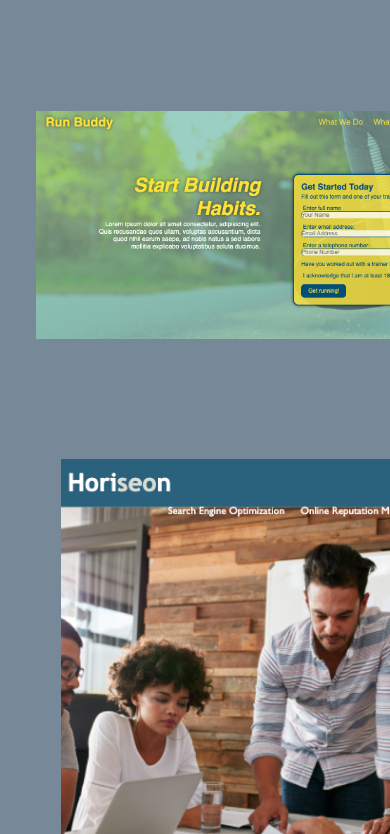
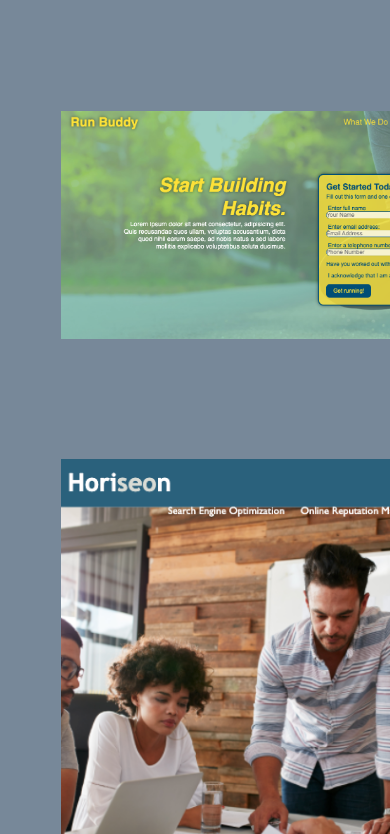
Before and after one commit to thomascupchurch/professional-portfolio-project, a plain HTML site: page index.html in a window 390 px wide. Shown: the part 794-1628 px from the top of the page. Drawn offline with Linux system fonts and the light colour scheme.

Commit message:
fixed ignore issues

```diff
--- a/assets/style.css
+++ b/assets/style.css
@@ -134,3 +134,29 @@ div #Robot-Gladiators {
   @media screen and (max-width: 575px) {
 
   }
+
+
+@media only screen and (max-width: 600px) {
+    body {
+        display: flex;
+        flex-direction: column;
+        justify-content: center;
+        align-items: center;
+    }
+}
+
+@media only screen and (min-width: 600px) {
+
+}
+
+@media only screen and (min-width: 768px) {
+
+}
+
+@media only screen and (min-width: 992px) {
+
+}
+
+@media only screen and (min-width: 1200px) {
+
+}
```
Also changed, not shown: index.html (+1 -1 lines), 3 other files.
